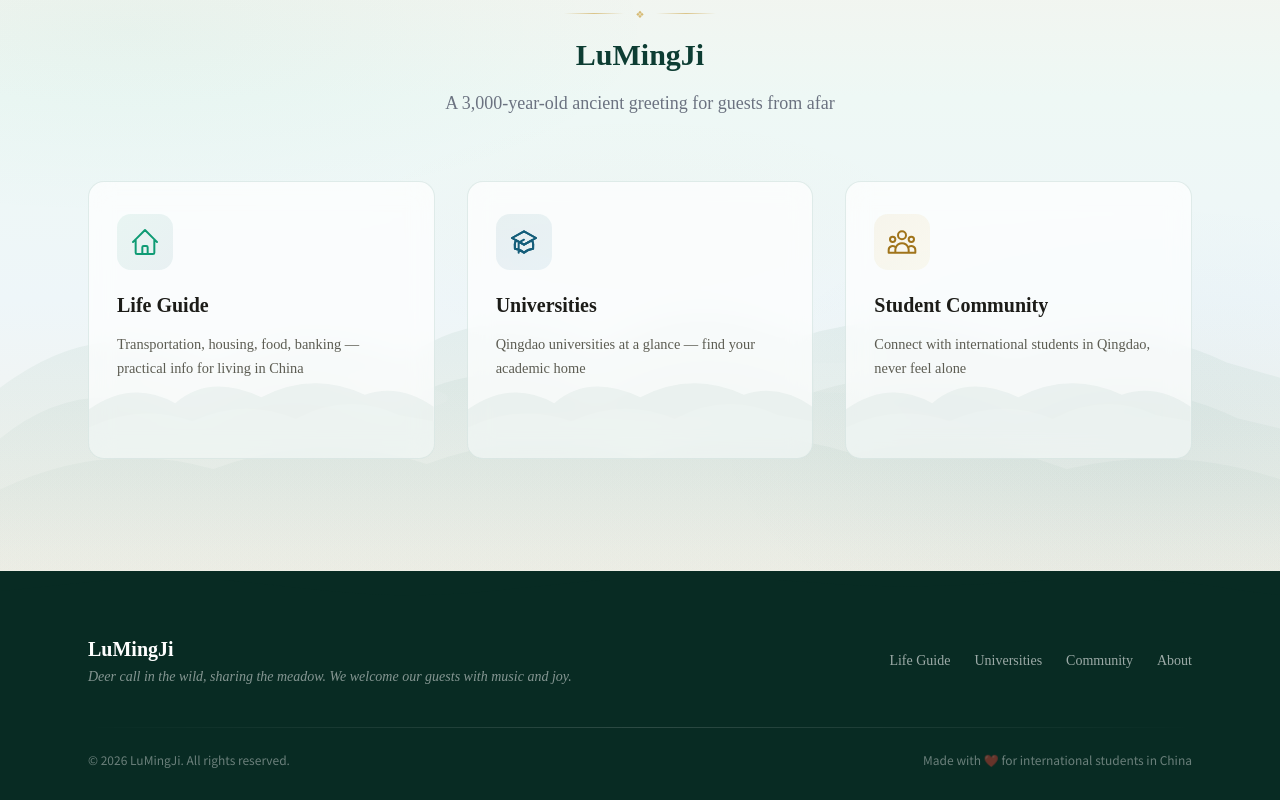
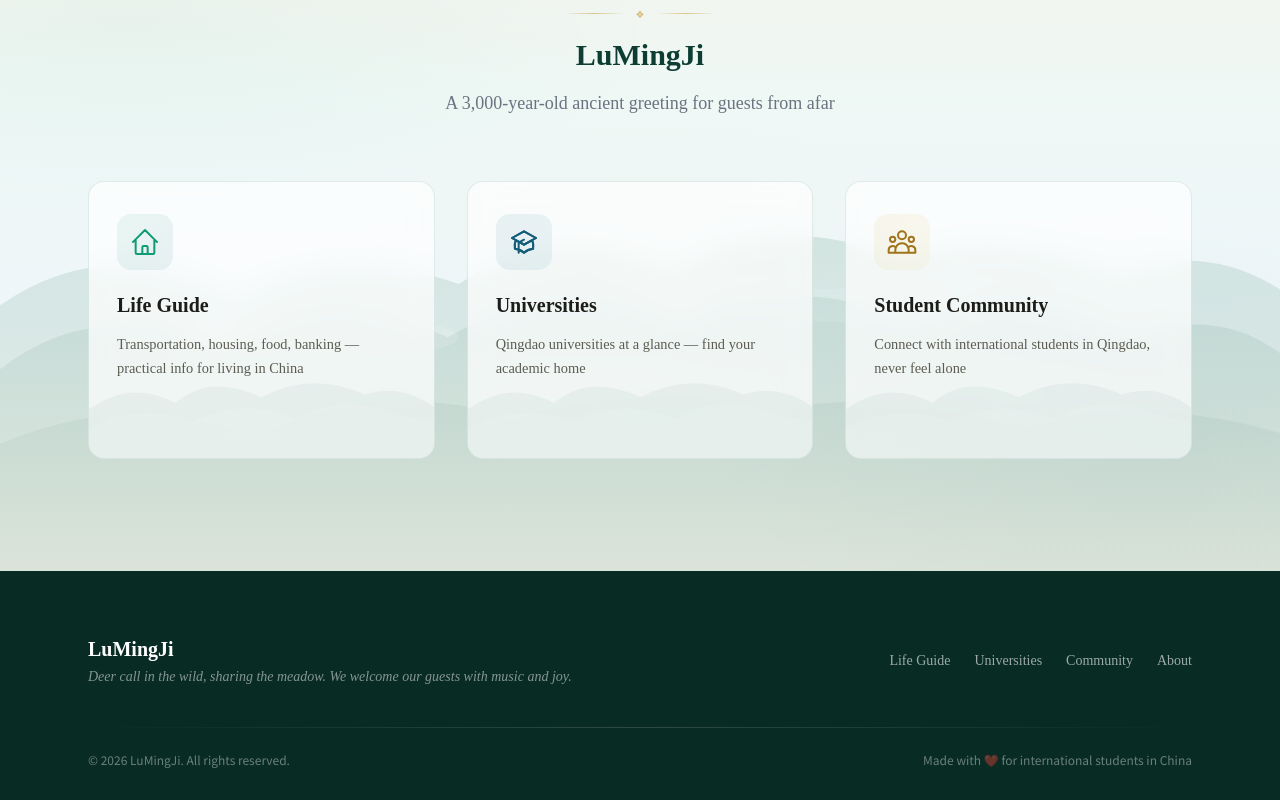
Before and after one commit to hanjinghong626-ctrl/lumingji, a Next.js app: page /en in a window 1280 px wide. Shown: the part 1218-2018 px from the top of the page. Built offline with nearby package versions, Linux system fonts and the light colour scheme; a web font is replaced by a local one.

Commit message:
fix: 功能卡片区山水装饰透明度提升，确保可见

```diff
--- a/app/[locale]/page.js
+++ b/app/[locale]/page.js
@@ -451,31 +451,31 @@ export default function HomePage() {
         <div className="cards-section-bg" />
 
         {/* ── 青绿山水装饰层 ── */}
-        <svg style={{ position: 'absolute', bottom: 0, left: 0, width: '100%', height: '45%', pointerEvents: 'none', zIndex: 1 }} viewBox="0 0 1200 300" preserveAspectRatio="none">
+        <svg style={{ position: 'absolute', bottom: 0, left: 0, width: '100%', height: '55%', pointerEvents: 'none', zIndex: 1 }} viewBox="0 0 1200 350" preserveAspectRatio="none">
           <defs>
-            <linearGradient id="fm1" x1="600" y1="40" x2="600" y2="280" gradientUnits="userSpaceOnUse">
-              <stop offset="0" stopColor="#4a8a6e" stopOpacity="0.08"/>
-              <stop offset="1" stopColor="#6aaa8e" stopOpacity="0.03"/>
+            <linearGradient id="fm1" x1="600" y1="0" x2="600" y2="350" gradientUnits="userSpaceOnUse">
+              <stop offset="0" stopColor="#4a8a6e" stopOpacity="0.18"/>
+              <stop offset="1" stopColor="#6aaa8e" stopOpacity="0.08"/>
             </linearGradient>
-            <linearGradient id="fm2" x1="600" y1="80" x2="600" y2="300" gradientUnits="userSpaceOnUse">
-              <stop offset="0" stopColor="#3d7a65" stopOpacity="0.06"/>
-              <stop offset="1" stopColor="#5a9a80" stopOpacity="0.02"/>
+            <linearGradient id="fm2" x1="600" y1="0" x2="600" y2="350" gradientUnits="userSpaceOnUse">
+              <stop offset="0" stopColor="#3d7a65" stopOpacity="0.14"/>
+              <stop offset="1" stopColor="#5a9a80" stopOpacity="0.06"/>
             </linearGradient>
-            <linearGradient id="fm3" x1="600" y1="140" x2="600" y2="300" gradientUnits="userSpaceOnUse">
-              <stop offset="0" stopColor="#2d6a55" stopOpacity="0.05"/>
-              <stop offset="1" stopColor="#4a8a72" stopOpacity="0.015"/>
+            <linearGradient id="fm3" x1="600" y1="0" x2="600" y2="350" gradientUnits="userSpaceOnUse">
+              <stop offset="0" stopColor="#2d6a55" stopOpacity="0.12"/>
+              <stop offset="1" stopColor="#4a8a72" stopOpacity="0.04"/>
             </linearGradient>
           </defs>
           {/* 远山层 — 最高最淡 */}
-          <path d="M0,300 L0,120 Q100,40 200,100 Q280,50 380,90 Q460,30 560,80 Q650,20 750,70 Q850,35 950,85 Q1050,45 1150,95 L1200,110 L1200,300Z" fill="url(#fm1)"/>
+          <path d="M0,350 L0,100 Q100,30 220,90 Q320,40 430,80 Q520,20 630,65 Q730,10 840,55 Q940,25 1050,70 Q1130,40 1200,85 L1200,350Z" fill="url(#fm1)"/>
           {/* 中山层 */}
-          <path d="M0,300 L0,170 Q80,100 180,150 Q260,90 370,140 Q450,80 560,130 Q660,75 760,125 Q860,90 960,140 Q1060,100 1160,150 L1200,160 L1200,300Z" fill="url(#fm2)"/>
-          {/* 近山层 — 最低最浅 */}
-          <path d="M0,300 L0,220 Q100,170 200,200 Q300,160 400,195 Q500,155 600,190 Q700,150 800,185 Q900,160 1000,200 Q1100,175 1200,210 L1200,300Z" fill="url(#fm3)"/>
+          <path d="M0,350 L0,160 Q90,90 200,140 Q300,80 420,130 Q520,70 640,120 Q740,65 850,115 Q950,80 1060,130 Q1140,100 1200,145 L1200,350Z" fill="url(#fm2)"/>
+          {/* 近山层 — 最低 */}
+          <path d="M0,350 L0,230 Q120,180 240,215 Q360,170 480,205 Q600,165 720,200 Q840,175 960,210 Q1080,185 1200,220 L1200,350Z" fill="url(#fm3)"/>
           {/* 云雾点缀 */}
-          <ellipse cx="300" cy="130" rx="120" ry="18" fill="white" opacity="0.06"/>
-          <ellipse cx="800" cy="110" rx="100" ry="15" fill="white" opacity="0.05"/>
-          <ellipse cx="550" cy="160" rx="80" ry="12" fill="white" opacity="0.04"/>
+          <ellipse cx="300" cy="130" rx="130" ry="20" fill="white" opacity="0.12"/>
+          <ellipse cx="800" cy="100" rx="110" ry="16" fill="white" opacity="0.10"/>
+          <ellipse cx="560" cy="170" rx="90" ry="14" fill="white" opacity="0.08"/>
         </svg>
 
         <div className="relative z-10 max-w-6xl mx-auto px-4 sm:px-6 py-20 md:py-28">
```
